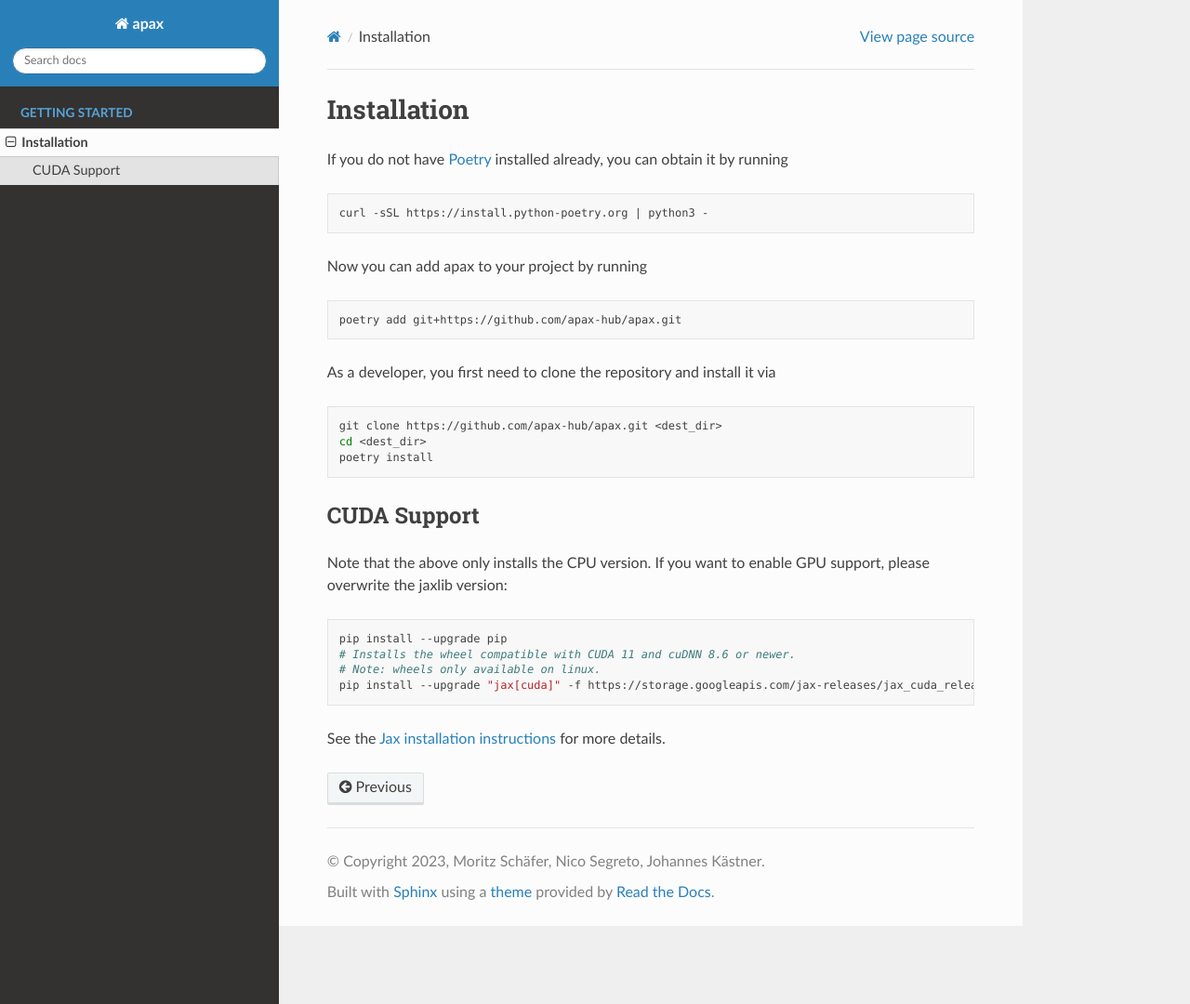
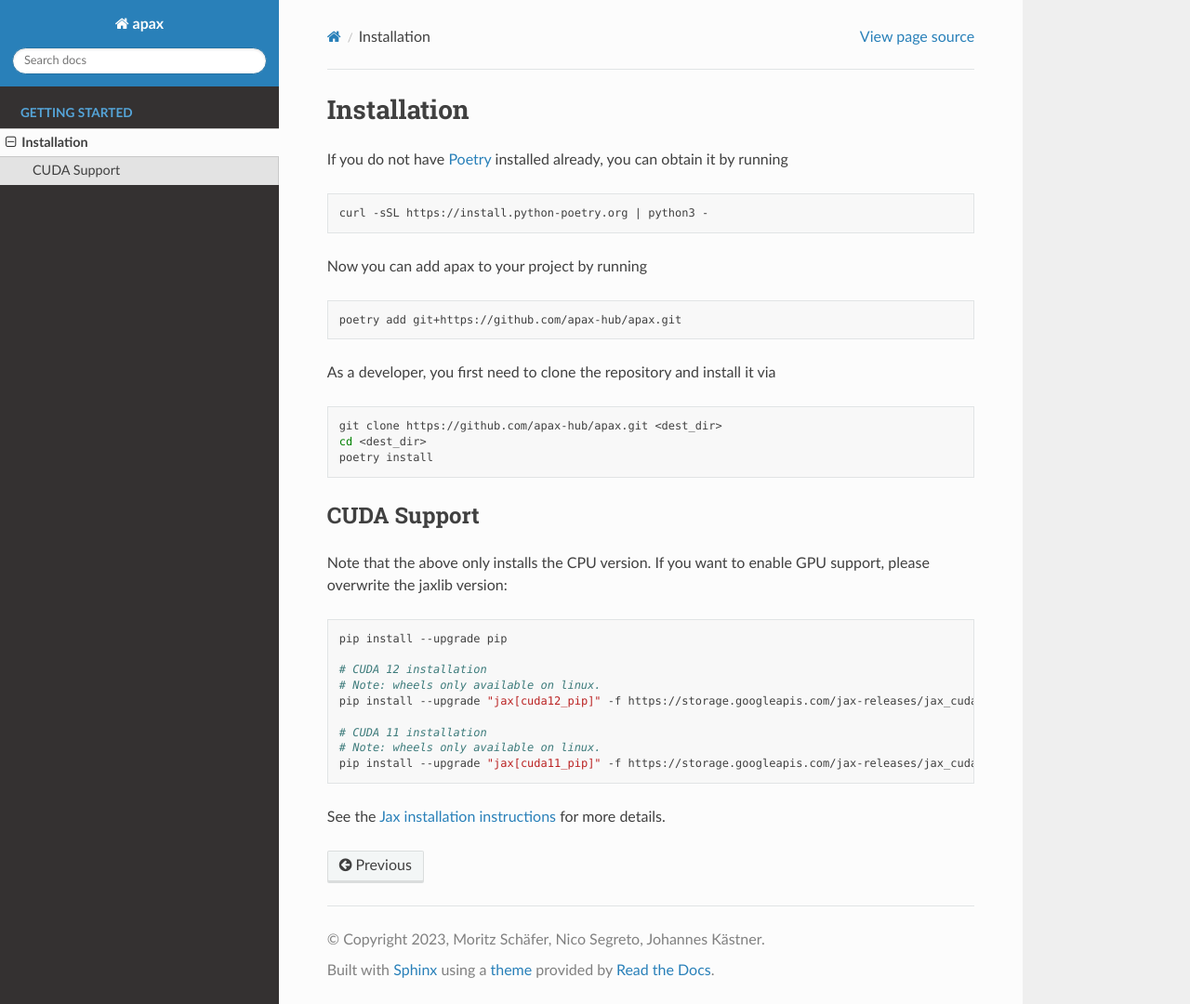
Before and after one commit to apax-hub/apax, a Sphinx documentation site: the page built from docs/source/getting_started/install.rst, in a window 1280 px wide and 1080 px high. Shown: the whole window at 93% size. Built offline with Sphinx 7.4.7 and the Read the Docs theme 2.0.0, drawn with Linux system fonts in a browser that asks for light colours.

```diff
--- a/docs/source/getting_started/install.rst
+++ b/docs/source/getting_started/install.rst
@@ -35,9 +35,14 @@ If you want to enable GPU support, please overwrite the jaxlib version:
 .. code-block:: bash
 
     pip install --upgrade pip
-    # Installs the wheel compatible with CUDA 11 and cuDNN 8.6 or newer.
+
+    # CUDA 12 installation
     # Note: wheels only available on linux.
-    pip install --upgrade "jax[cuda]" -f https://storage.googleapis.com/jax-releases/jax_cuda_releases.html
+    pip install --upgrade "jax[cuda12_pip]" -f https://storage.googleapis.com/jax-releases/jax_cuda_releases.html
+
+    # CUDA 11 installation
+    # Note: wheels only available on linux.
+    pip install --upgrade "jax[cuda11_pip]" -f https://storage.googleapis.com/jax-releases/jax_cuda_releases.html
 
 
 See the `Jax installation instructions <https://github.com/google/jax#installation>`_ for more details.
```
Also changed, not shown: README.md (+7 -2 lines).
